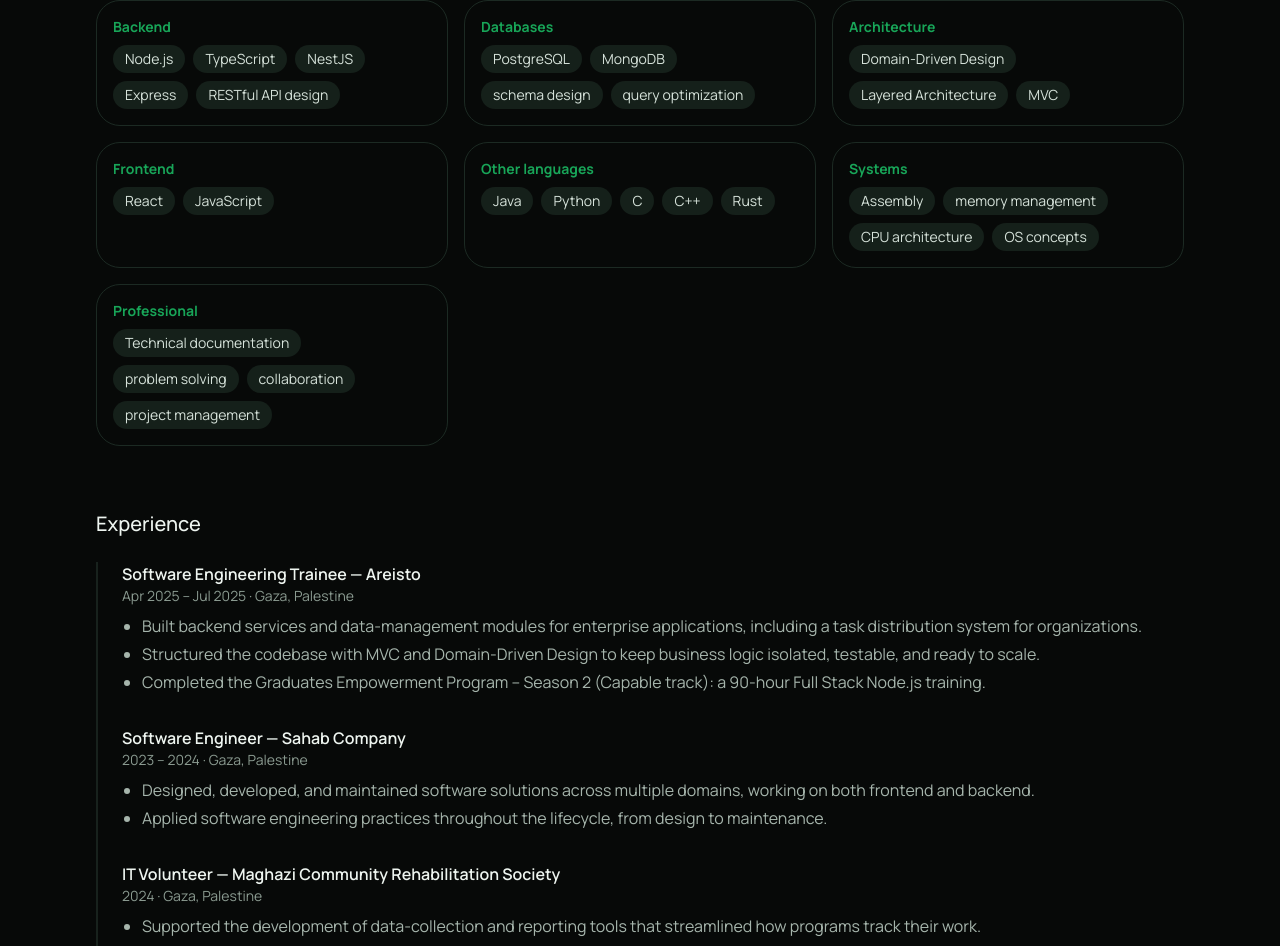
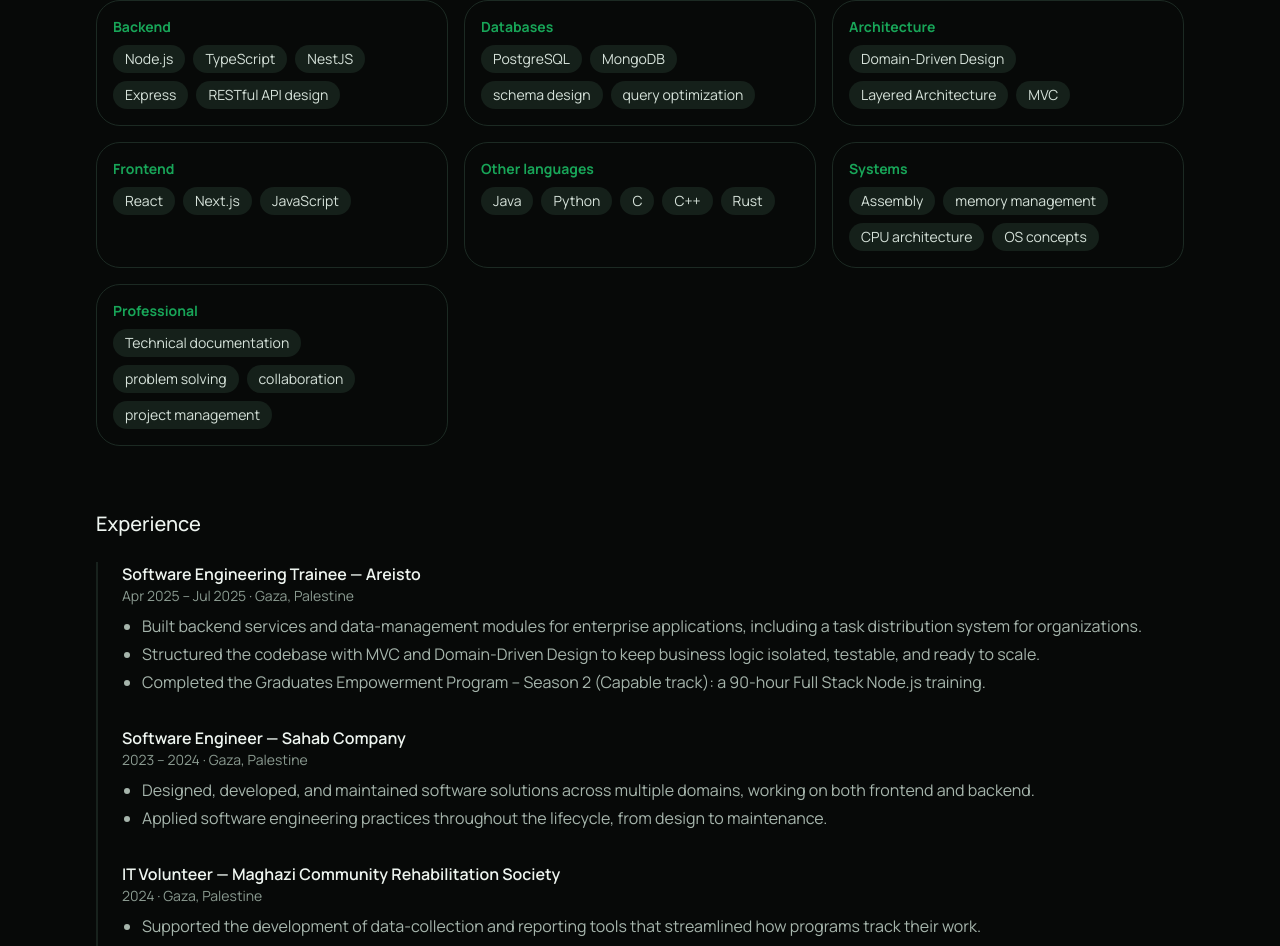
Before and after one commit to Tareq-Adel/portfolio, a React (Vite) app in the folder web/: page / in a window 1280 px wide. Shown: the part 1613-2559 px from the top of the page. Built offline with nearby package versions, Linux system fonts and the light colour scheme; no server answers.

Commit message:
Add Next.js to Frontend skills
Co-Authored-By: Claude Sonnet 5 <noreply@anthropic.com>

```diff
--- a/web/src/pages/About.tsx
+++ b/web/src/pages/About.tsx
@@ -2,7 +2,7 @@ const skillGroups = [
   { name: 'Backend', skills: ['Node.js', 'TypeScript', 'NestJS', 'Express', 'RESTful API design'] },
   { name: 'Databases', skills: ['PostgreSQL', 'MongoDB', 'schema design', 'query optimization'] },
   { name: 'Architecture', skills: ['Domain-Driven Design', 'Layered Architecture', 'MVC'] },
-  { name: 'Frontend', skills: ['React', 'JavaScript'] },
+  { name: 'Frontend', skills: ['React', 'Next.js', 'JavaScript'] },
   { name: 'Other languages', skills: ['Java', 'Python', 'C', 'C++', 'Rust'] },
   { name: 'Systems', skills: ['Assembly', 'memory management', 'CPU architecture', 'OS concepts'] },
   {
```
Also changed, not shown: 1 other file (tests, documents, lock files or other folders).
